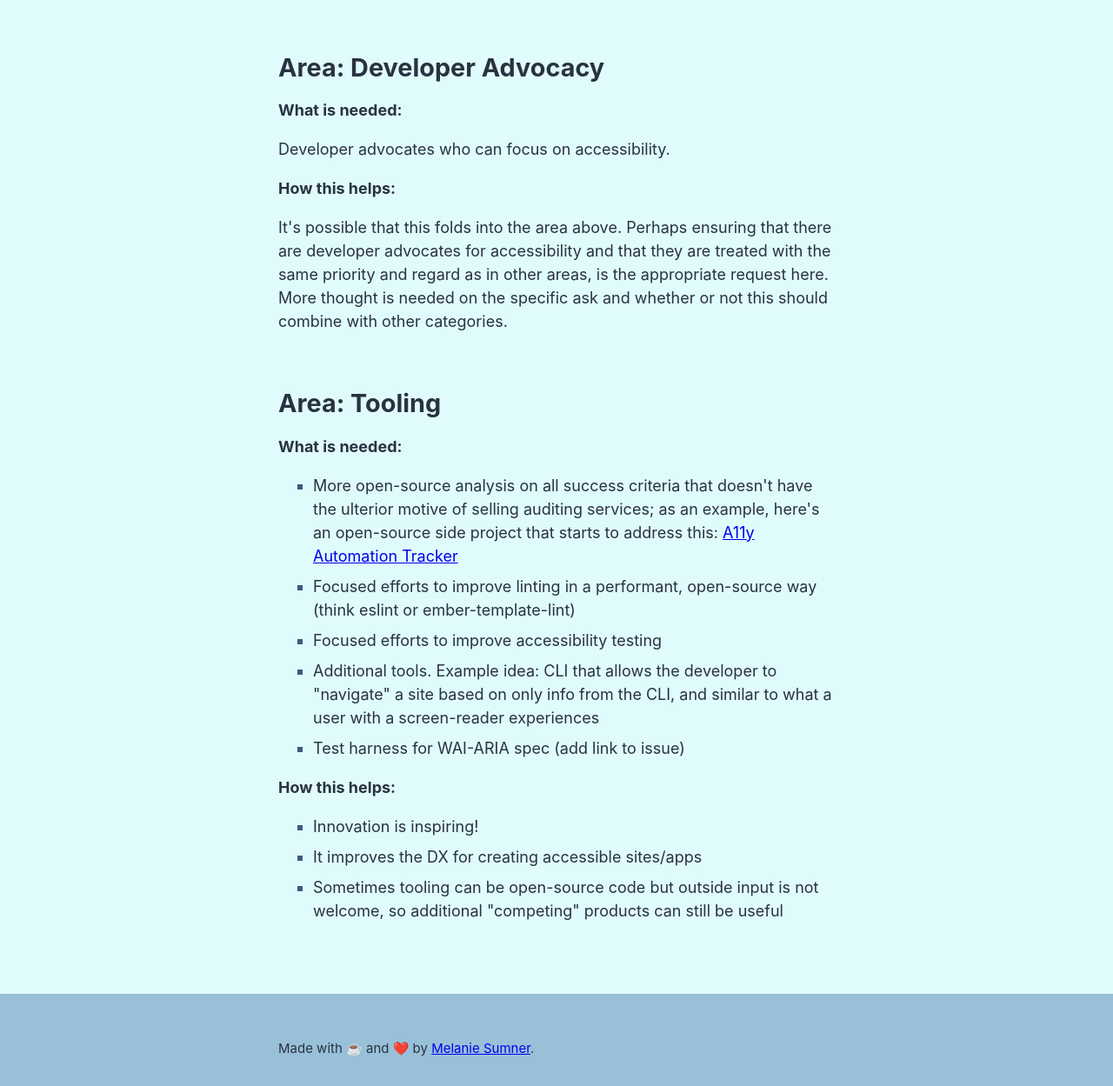
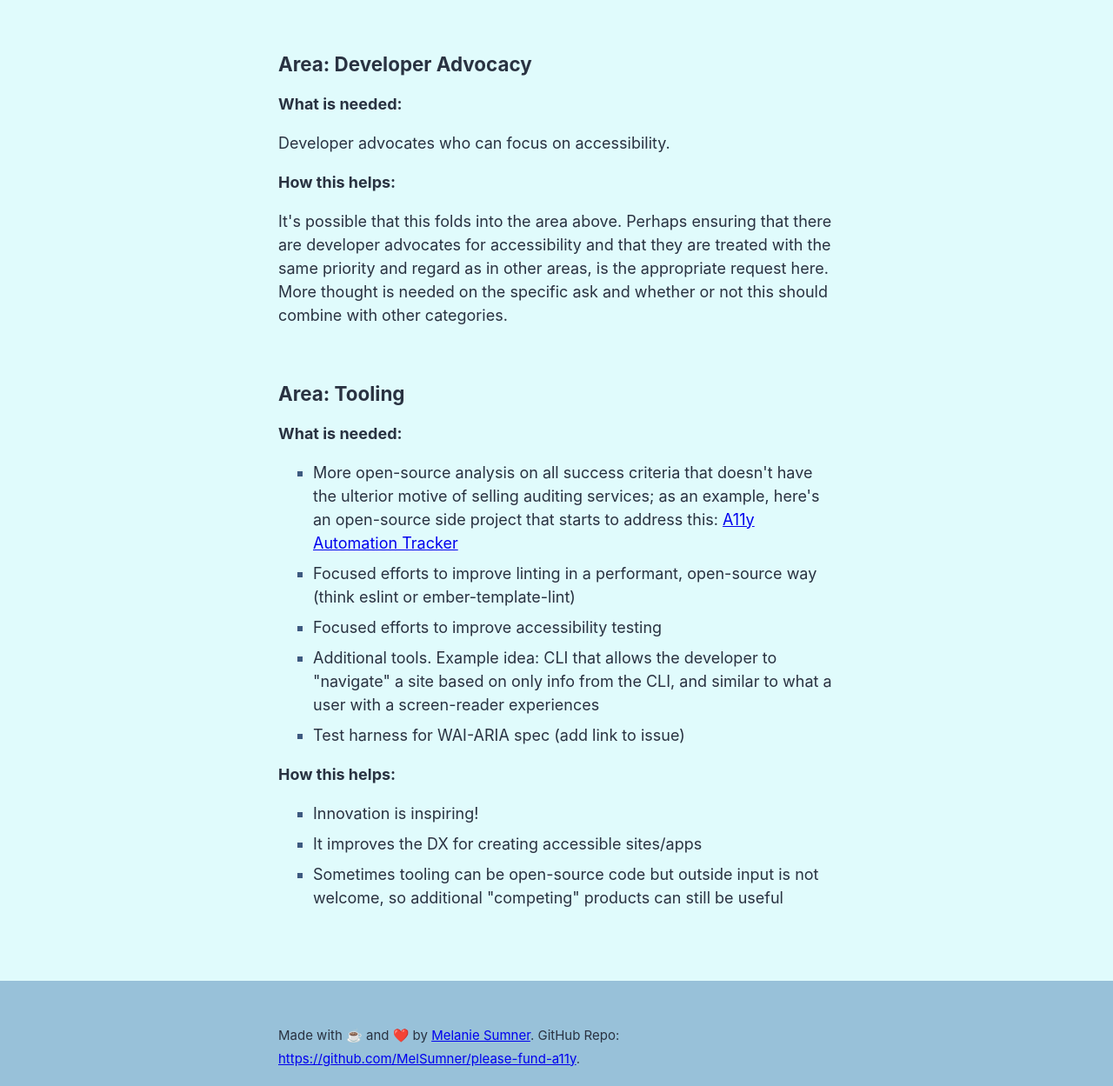
Before and after one commit to MelSumner/please-fund-a11y, a plain HTML site: page index.html in a window 1280 px wide. Shown: the part 1979-3228 px from the top of the page at 87% size. Drawn offline with Linux system fonts and the light colour scheme.

Commit message:
Update index.html
Fixed some heading irregularities and added a link to the repo.

```diff
--- a/index.html
+++ b/index.html
@@ -54,7 +54,7 @@
       includes accessibility, but there is no equivalent accessibility-focused course. While <a
         href="https://web.dev/accessible/">https://web.dev/accessible/</a> does exist, it doesn't provide much depth,
       and can give the false impression that not much needs doing when it comes to accessibility.</p>
-    <h3 id="area-developer-advocacy">Area: Developer Advocacy</h3>
+    <h4 id="area-developer-advocacy">Area: Developer Advocacy</h4>
     <p><strong>What is needed:</strong></p>
     <p>Developer advocates who can focus on accessibility.</p>
     <p><strong>How this helps:</strong></p>
@@ -62,7 +62,7 @@
       accessibility and that they are treated with the same priority and regard as in other areas, is the appropriate
       request here. More thought is needed on the specific ask and whether or not this should combine with other
       categories.</p>
-    <h3 id="area-tooling">Area: Tooling</h3>
+    <h4 id="area-tooling">Area: Tooling</h4>
     <p><strong>What is needed:</strong></p>
     <ul>
       <li>More open-source analysis on all success criteria that doesn't have the ulterior motive of selling auditing
@@ -83,7 +83,7 @@
     </ul>
   </main>
   <footer>
-    <p><small>Made with ☕️ and ❤️ by <a href="https://github.com/melsumner">Melanie Sumner</a>.</small></p>
+    <p><small>Made with ☕️ and ❤️ by <a href="https://github.com/melsumner">Melanie Sumner</a>. GitHub Repo: <a href="https://github.com/MelSumner/please-fund-a11y" rel="external">https://github.com/MelSumner/please-fund-a11y</a>.</small></p>
   </footer>
 </body>
 
```
